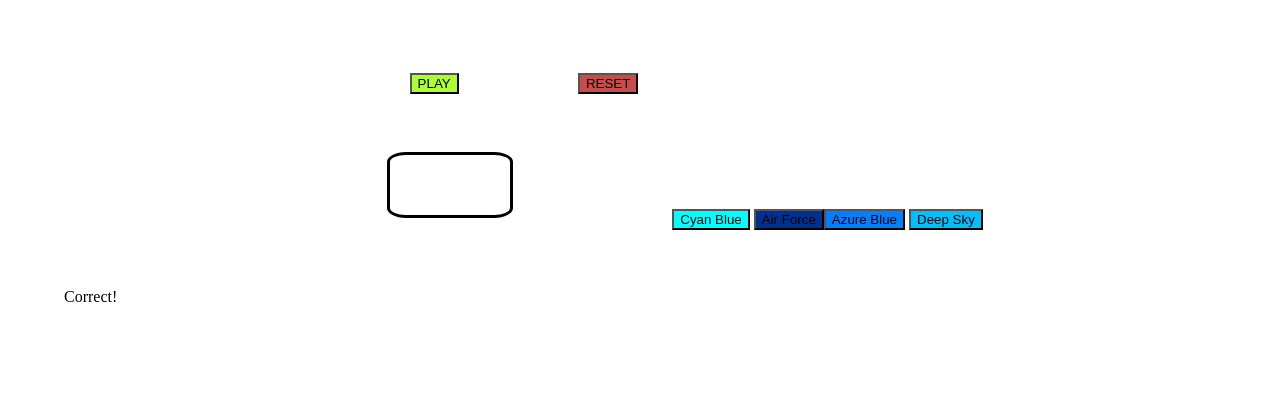
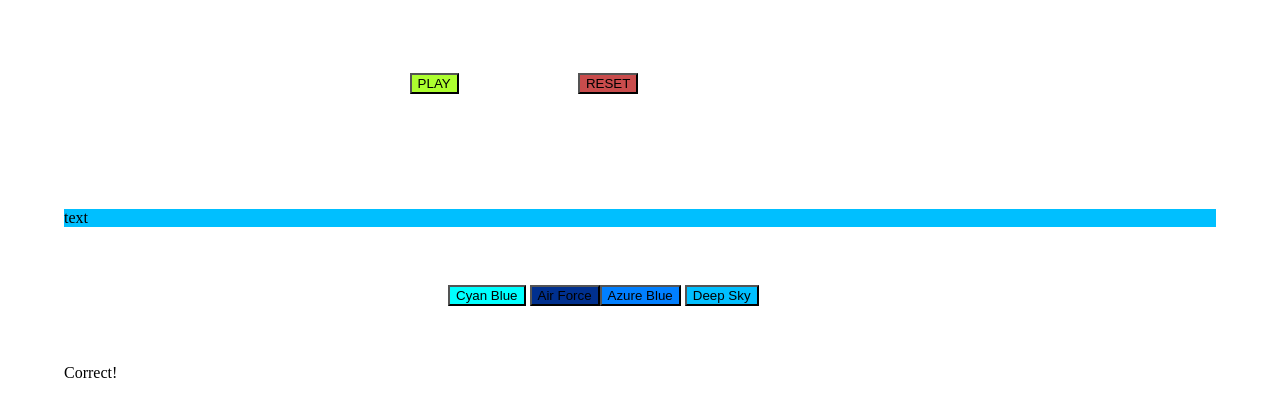
Before and after one commit to Pattie30/colorguessinggame001, a plain HTML site: page index.html in a window 1280 px wide. Both pictures are taken after a click on the button "PLAY". Shown: the part 217-634 px from the top of the page. Drawn offline with Linux system fonts and the light colour scheme.

Commit message:
random blue colors work

```diff
--- a/index.html
+++ b/index.html
@@ -18,9 +18,9 @@
 
       </div>
 
-      <div id="hiddenBox"><div class="hiddencolor"></div></div>
-
-
+      <div id="hiddenBox">text</div>
+      <div id="test"></div>
+      <!--<div class="hiddencolor"></div>-->
       <div class="grid">
         <div class="row">
 
--- a/script.js
+++ b/script.js
@@ -22,28 +22,20 @@ let azureBtn = document.querySelector('.colorThree')
 let deepSkyBtn = document.querySelector('.colorFour')
 
 const createdColor = () => {
-
-    let color = ''
-    for(let i= 0; i <= 4; i++){
-       let sub =  Math.floor(Math.random() * colors.length)
-       color += (sub.length == 1 ? '0' + sub : sub);
-       }
-     return '#' + color;
-
+      return colors[ Math.floor(Math.random() * colors.length)]
 
 }
 
+const playUI = () => {
+  //  if(hiddenBox.addEventListener('click'))
 
-
-// const playUI = () => {
-//   //  if(hiddenBox.addEventListener('click'))
-//   return createdColor()
-// }
+  hiddenBox.style.backgroundColor= createdColor()
+  }
 
 
 
- playbtn.addEventListener('click', createdColor)
 
+playbtn.addEventListener('click', playUI)
 
 // //let colors = [];
 //  // let numOfSquares = 6
--- a/style.css
+++ b/style.css
@@ -1,4 +1,4 @@
-.hiddenBox {
+#hiddenBox {
     display: flex;
     max-width: 100vw;
     margin: 5% auto;
```
Also changed, not shown: 1 other file.
